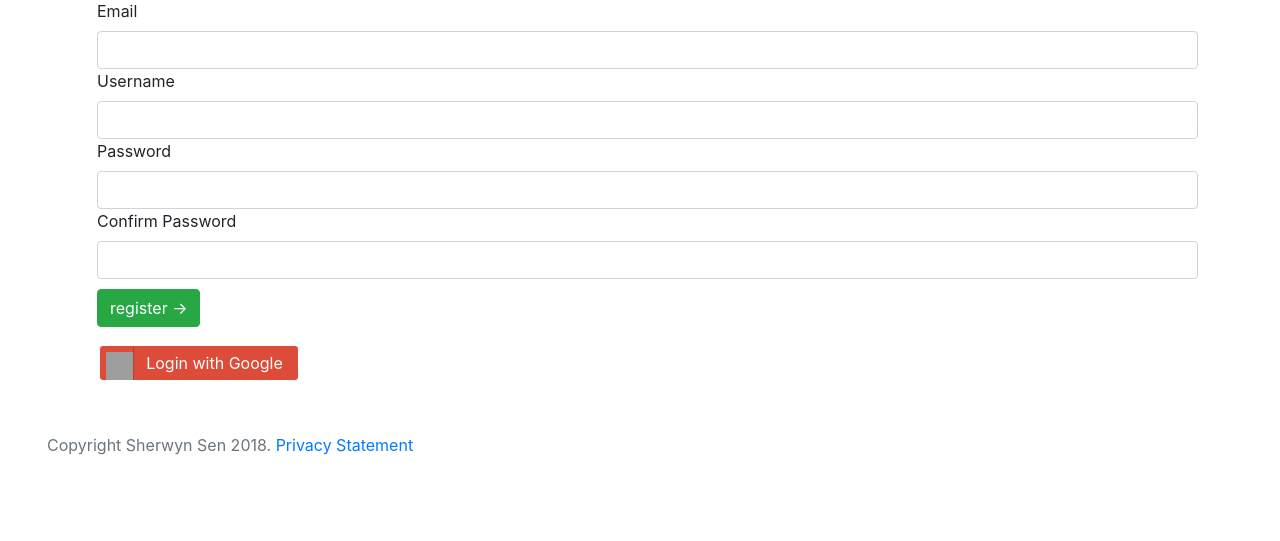
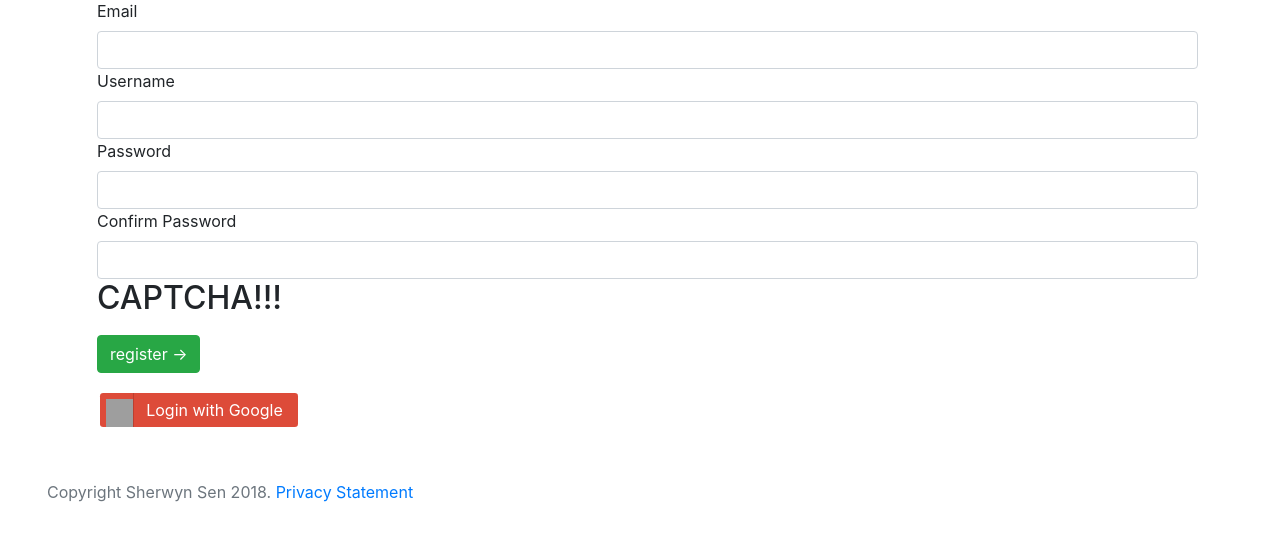
Before and after one commit to ika-musuko/security-blog-site, a Flask app: page /register in a window 1280 px wide. Shown: the part 216-757 px from the top of the page. Run offline with Flask 2, Linux system fonts and the light colour scheme; some libraries are stand-ins or nearby versions; grey boxes are pictures that could not be loaded.

Commit message:
reminder to put a captcha in the registration form

```diff
--- a/project/templates/register.html
+++ b/project/templates/register.html
@@ -15,6 +15,7 @@
     <input class="form-control" name="password" type="password">
     <label for="confirm_password">Confirm Password</label>
     <input class="form-control" name="confirm-password" type="password">
+    <h2>CAPTCHA!!!</h2>
     <input type="submit" class="btn btn-success top10" value="register →">
 </form>
 
```
